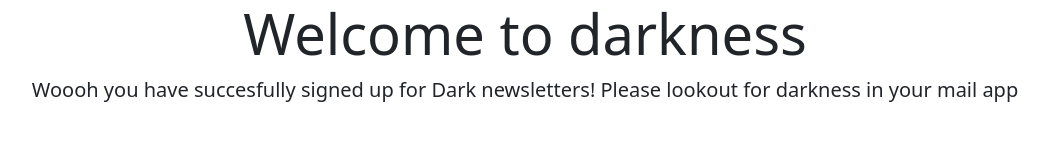
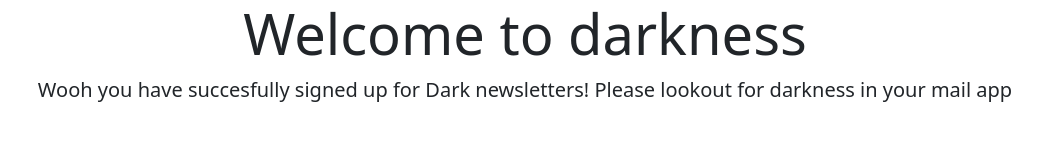
Before and after one commit to DDas23/Dark_newsletters, a website: page success.html in a window 1280 px wide. Shown: the whole page, without its empty margins (115-1164 px from the left). Drawn offline with nearby package versions, Linux system fonts and the light colour scheme.

Commit message:
some changes

```diff
--- a/success.html
+++ b/success.html
@@ -10,7 +10,7 @@
     <div class="jumbotron jumbotron-fluid">
         <div class="container">
           <h1 class="display-4">Welcome to darkness</h1>
-          <p class="lead">Woooh you have succesfully signed up for Dark newsletters! Please lookout for darkness in your mail app</p>
+          <p class="lead">Wooh you have succesfully signed up for Dark newsletters! Please lookout for darkness in your mail app</p>
         </div>
       </div>
 </body>
```
